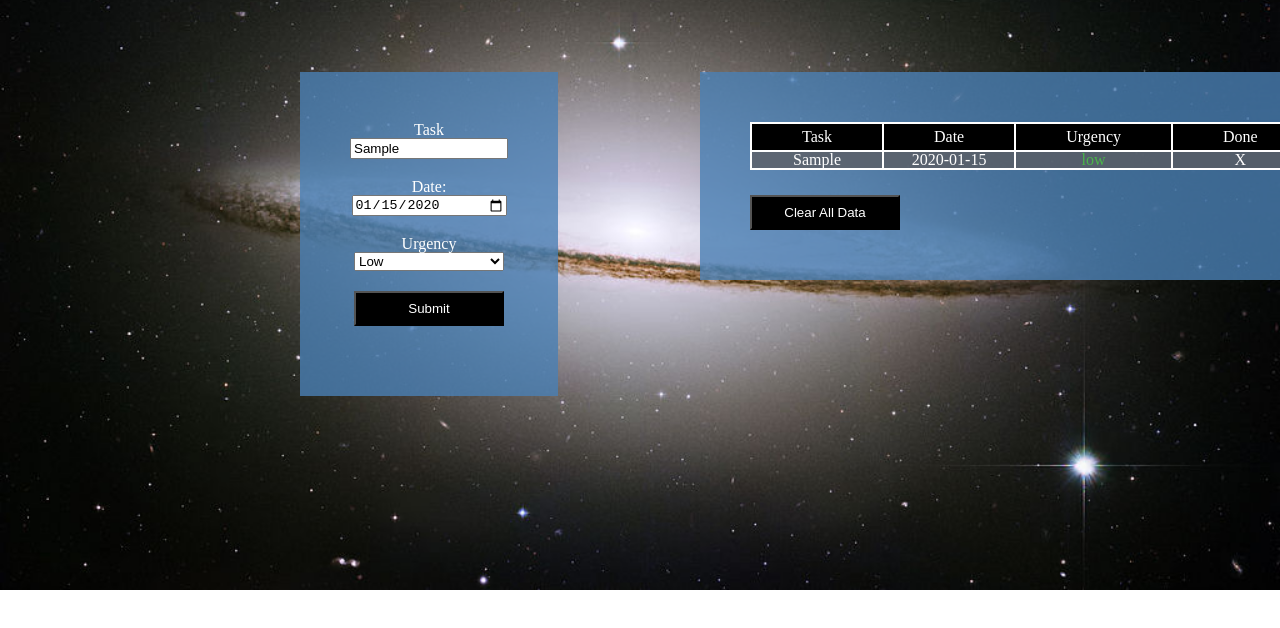
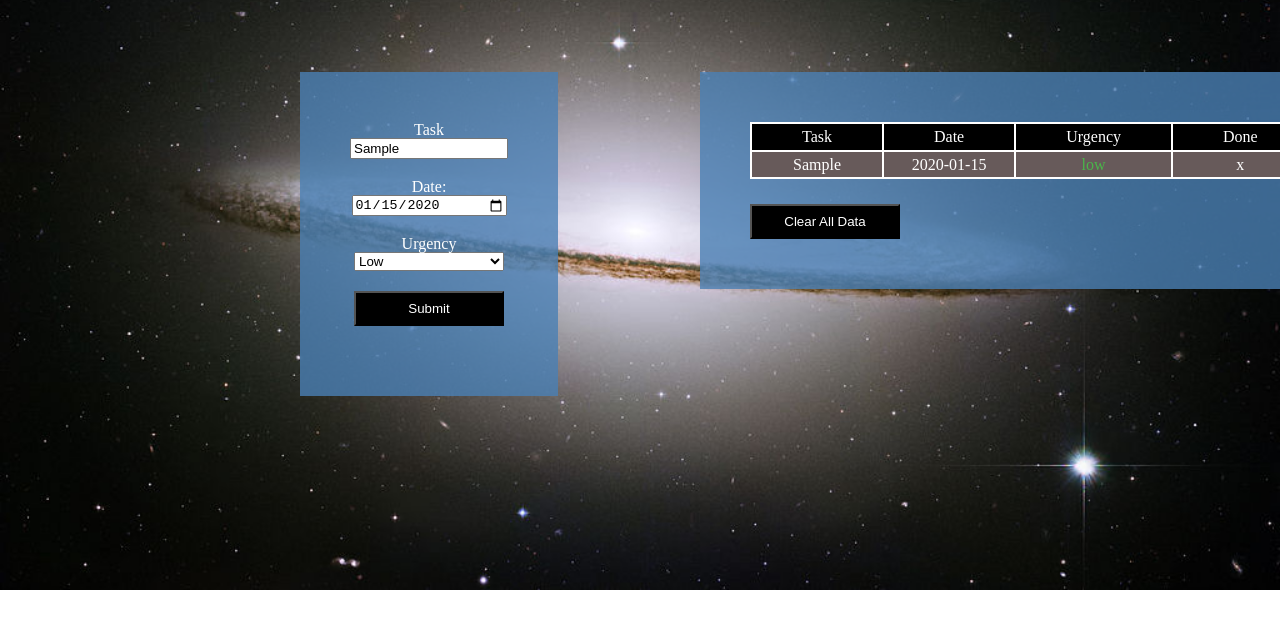
Before and after one commit to MohammadAl-khatib/to-do, a plain HTML site: page index.html in a window 1280 px wide. Both pictures are taken after typing "Sample", "2020-01-15" into the empty fields and a click on the input 429 px from the left and 436 px from the top of the page. Shown: the part 128-756 px from the top of the page. Drawn offline with Linux system fonts and the light colour scheme.

Commit message:
pointer cursor for done cell

```diff
--- a/css/style.css
+++ b/css/style.css
@@ -58,9 +58,17 @@ th{
     background-color: black;
     color: white;
 }
+tr:nth-child(even){
+    background-color: rgb(124, 91, 91);
+}
 td{
     background-color: rgba(94, 91, 91,70%);
     color: white;
+    height: 25px;
+    vertical-align: middle;
+}
+span{
+    cursor: pointer;
 }
 section input{
     margin-left: 0;
--- a/js/app.js
+++ b/js/app.js
@@ -7,7 +7,7 @@ let clearButton = document.getElementById('clearButton');
 let data
 
 
-function CreateTask(taskName, date, urgency, status = 'X') {
+function CreateTask(taskName, date, urgency, status = 'x') {
 
     this.taskName = taskName;
     this.date = date;
@@ -32,7 +32,6 @@ function submitHandler(event) {
 
 function render() {
 
-
     for (let i = 0; i < objArray.length; i++) {
 
         let trElement = document.createElement('tr');
@@ -49,14 +48,16 @@ function render() {
         let td3Element = document.createElement('td');
         trElement.appendChild(td3Element);
         td3Element.textContent = objArray[i].urgency;
-        if(td3Element.textContent === 'low'){td3Element.setAttribute('style','color:rgb(74, 181, 74)')};
-        if(td3Element.textContent === 'medium'){td3Element.setAttribute('style','color:yellow')};
-        if(td3Element.textContent === 'high'){td3Element.setAttribute('style','color:red')};
+        if (td3Element.textContent === 'low') { td3Element.setAttribute('style', 'color:rgb(74, 181, 74)') };
+        if (td3Element.textContent === 'medium') { td3Element.setAttribute('style', 'color:yellow') };
+        if (td3Element.textContent === 'high') { td3Element.setAttribute('style', 'color:red') };
 
         let td4Element = document.createElement('td');
         trElement.appendChild(td4Element);
-        td4Element.textContent = objArray[i].status;
-        td4Element.id = i;
+        let spanElement = document.createElement('span');
+        td4Element.appendChild(spanElement);
+        spanElement.textContent = objArray[i].status;
+        spanElement.id = i;
     }
 }
 getData();
@@ -91,10 +92,10 @@ function clearHandler() {
 
 table.addEventListener('click', deleteTask);
 function deleteTask(event) {
-if(event.target.id){
-    objArray.splice(event.target.id,1);
-    localStorage.data = JSON.stringify(objArray);
-    clearTable();
-    render();
+    if (event.target.id) {
+        objArray.splice(event.target.id, 1);
+        localStorage.data = JSON.stringify(objArray);
+        clearTable();
+        render();
+    }
 }
-}
```
